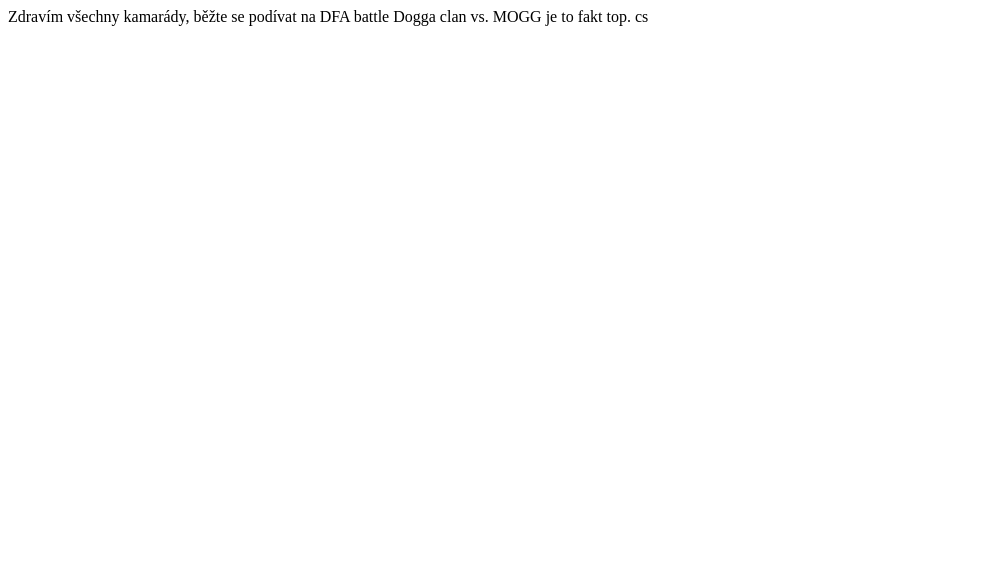
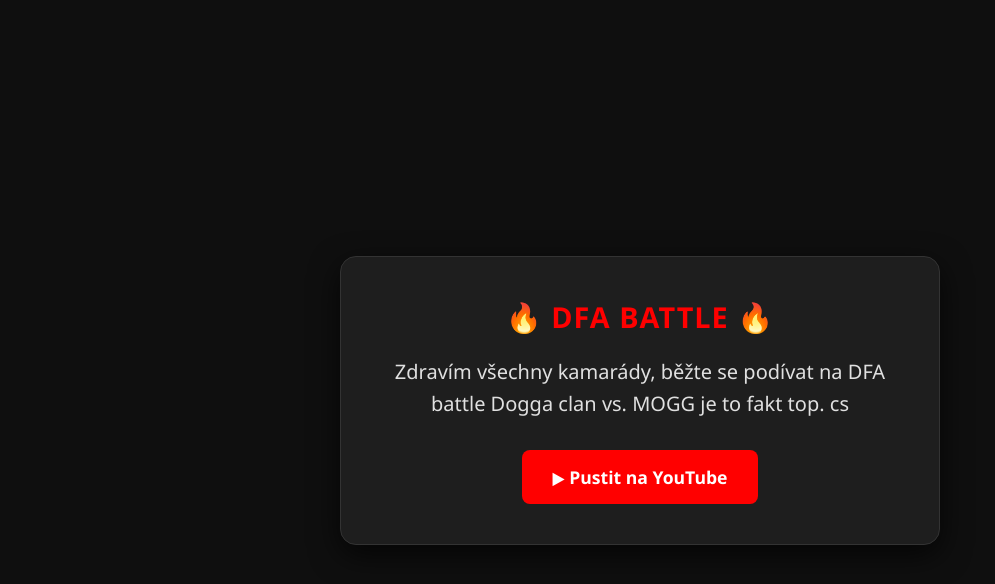
Before and after one commit to kamilaprochazkova/kamilaprochazkova.github.io, a plain HTML site: page index.html in a window 1280 px wide. Shown: the whole page, without its empty margins (0-995 px from the left). Drawn offline with Linux system fonts and the light colour scheme.

Commit message:
Create index.html for DFA Battle event

```diff
--- a/index.html
+++ b/index.html
@@ -1 +1,87 @@
-Zdravím všechny kamarády, běžte se podívat na DFA battle Dogga clan vs. MOGG je to fakt top. cs
+<!DOCTYPE html>
+<html lang="cs">
+<head>
+    <meta charset="UTF-8">
+    <meta name="viewport" content="width=device-width, initial-scale=1.0">
+    <title>DFA Battle: Dogga clan vs. MOGG</title>
+    <style>
+        * {
+            box-sizing: border-box;
+            margin: 0;
+            padding: 0;
+            font-family: 'Segoe UI', Tahoma, Geneva, Verdana, sans-serif;
+        }
+
+        body {
+            background-color: #0f0f0f;
+            color: #ffffff;
+            display: flex;
+            justify-content: center;
+            align-items: center;
+            min-height: 100vh;
+            padding: 20px;
+        }
+
+        .container {
+            background-color: #1e1e1e;
+            border: 1px solid #333;
+            border-radius: 16px;
+            padding: 40px 30px;
+            max-width: 600px;
+            width: 100%;
+            text-align: center;
+            box-shadow: 0 10px 30px rgba(0, 0, 0, 0.7);
+        }
+
+        h1 {
+            font-size: 1.8rem;
+            margin-bottom: 20px;
+            color: #ff0000;
+            text-transform: uppercase;
+            letter-spacing: 1px;
+        }
+
+        p {
+            font-size: 1.25rem;
+            line-height: 1.6;
+            margin-bottom: 30px;
+            color: #e0e0e0;
+        }
+
+        .yt-button {
+            display: inline-block;
+            background-color: #ff0000;
+            color: #ffffff;
+            text-decoration: none;
+            font-size: 1.1rem;
+            font-weight: bold;
+            padding: 15px 30px;
+            border-radius: 8px;
+            transition: background-color 0.3s ease, transform 0.2s ease;
+        }
+
+        .yt-button:hover {
+            background-color: #cc0000;
+            transform: scale(1.05);
+        }
+
+        .footer {
+            margin-top: 25px;
+            font-size: 0.9rem;
+            color: #888;
+        }
+    </style>
+</head>
+<body>
+
+    <div class="container">
+        <h1>🔥 DFA Battle 🔥</h1>
+        <p>Zdravím všechny kamarády, běžte se podívat na DFA battle Dogga clan vs. MOGG je to fakt top. cs</p>
+
+        <a href="https://www.youtube.com/watch?v=RW3VaqCRsdI&list=RDRW3VaqCRsdI&start_radio=1" target="_blank" rel="noopener noreferrer" class="yt-button">
+            ▶ Pustit na YouTube
+        </a>
+    </div>
+
+</body>
+</html>
```
